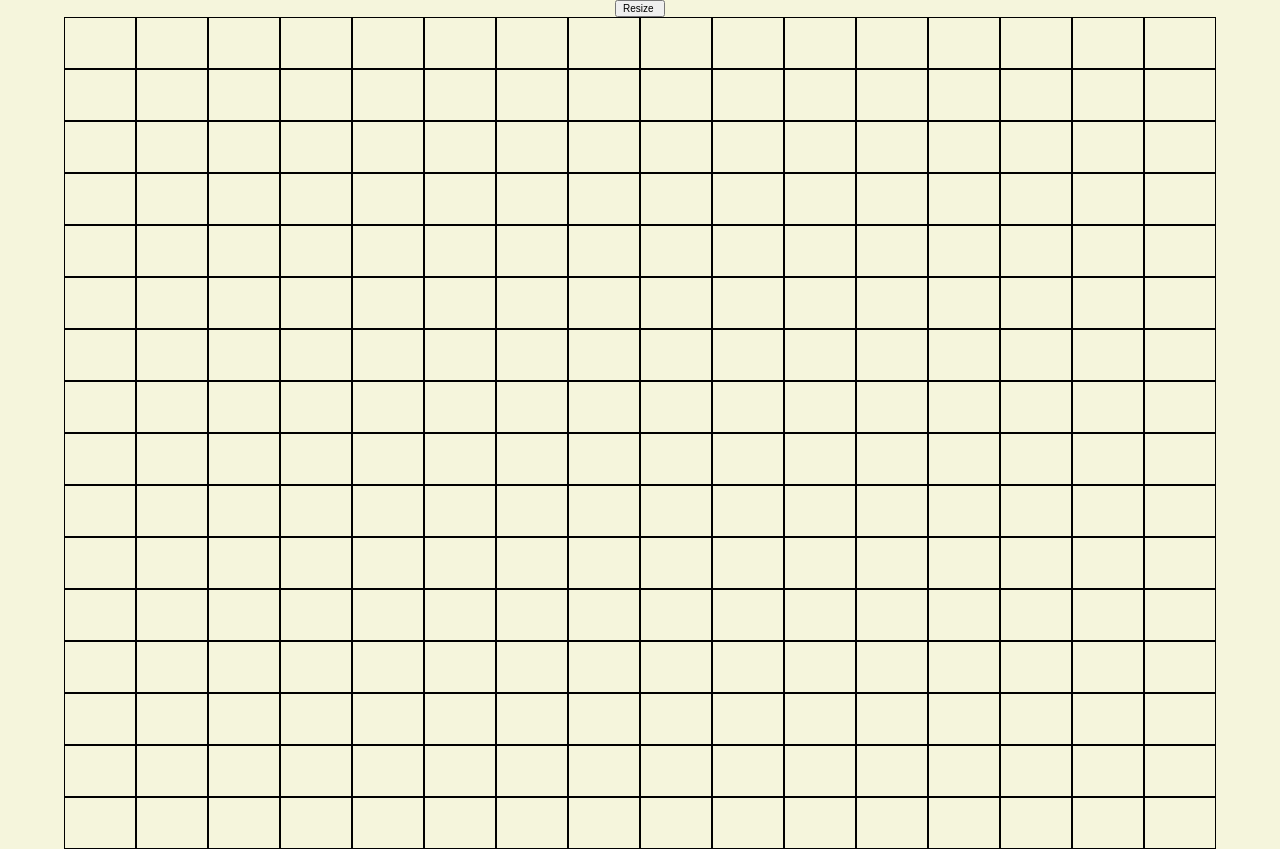
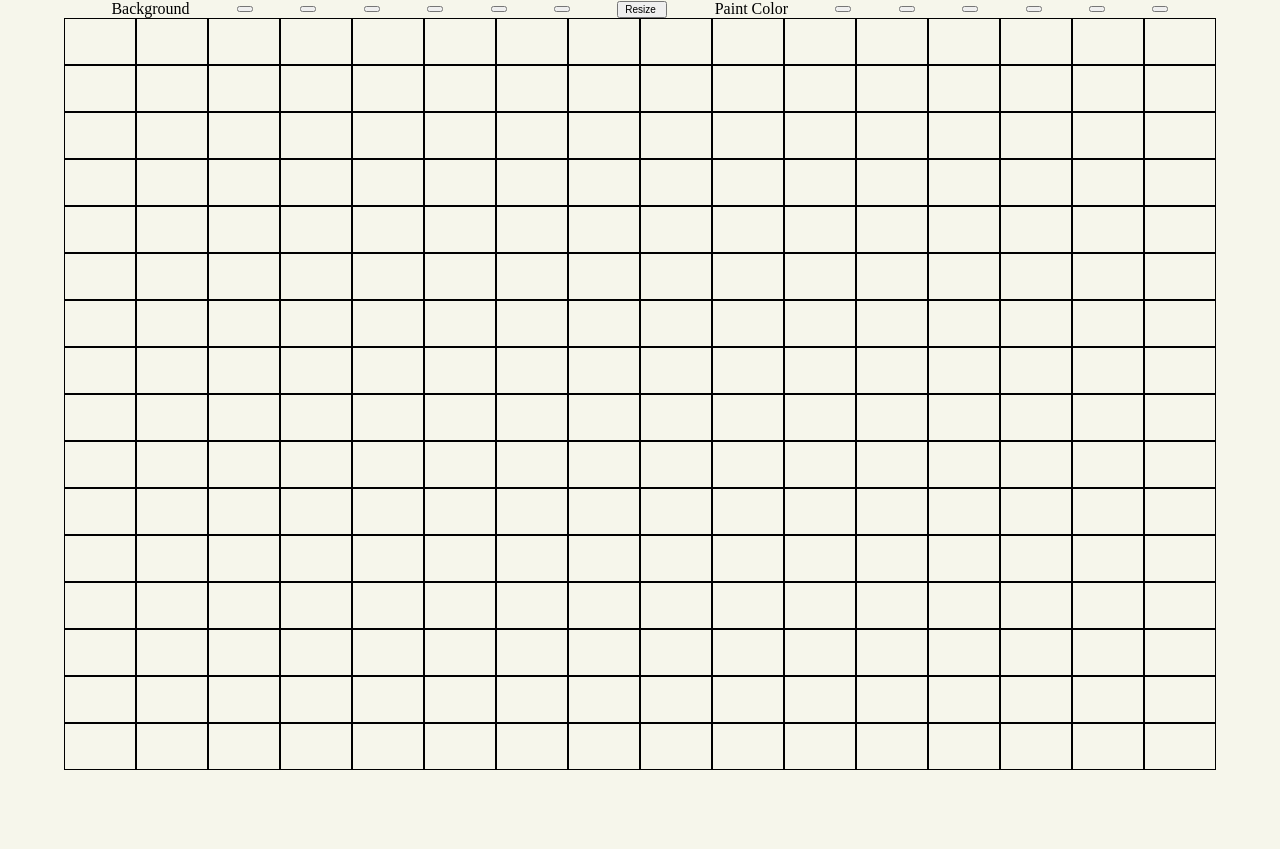
Before and after one commit to charlesvill/Etch-a-Sketch, a plain HTML site: page index.html in a window 1280 px wide. After the commit the page ends 800 px from the top, so only its background shows below. Drawn offline with Linux system fonts and the light colour scheme.

Commit message:
added html buttons and divs for changing the colors of background and the paint color. also fixed a bug with line spacing between rows relative to the sizing of the body.

```diff
--- a/index.html
+++ b/index.html
@@ -8,7 +8,24 @@
     <title>EtchaSketch</title>
 </head>
 <body>
-    <button class="sizeBtn">Resize</button>
+    <div class="btnContainer">
+        <div class="colorSelect">Background</div>
+        <button class="colorBtn"></button>
+        <button class="colorBtn"></button>
+        <button class="colorBtn"></button>
+        <button class="colorBtn"></button>
+        <button class="colorBtn"></button>
+        <button class="colorBtn"></button>
+
+        <button class="sizeBtn">Resize</button>
+        <div class="paintColor">Paint Color</div>
+        <button class="colorBtn"></button>
+        <button class="colorBtn"></button>
+        <button class="colorBtn"></button>
+        <button class="colorBtn"></button>
+        <button class="colorBtn"></button>
+        <button class="colorBtn"></button>
+    </div>
     <div class="containerDiv"></div>
     <script src="./script.js"></script>
 </body>
--- a/script.js
+++ b/script.js
@@ -1,3 +1,11 @@
+const viewHeight = 90;
+const viewWidth = 90;
+const colorBlue = "#d5d6ea";
+const colorwhite = "#f6f6eb";
+const colorBeige = "#f5d5cb";
+const colorGreen = "#d7ecd9";
+const colorLilac = "#f6ecf5";
+const colorYellow = "#fcf5c7";
 
 const resizeButton = document.querySelector(".sizeBtn");
 resizeButton.addEventListener("click", inputGridSize);
@@ -14,7 +22,7 @@ function generate_Grid(gridSize)
         const horizontalContainer = document.createElement("div");
         horizontalContainer.classList.add("horizontalContainer");
         //setting height in JS to dynamically adjust with resizing grid
-        horizontalContainer.style.height = 90/gridSize +"vh";
+        horizontalContainer.style.height = (viewHeight)/gridSize +"vh";
         containerDiv.appendChild(horizontalContainer);
 
 
@@ -22,8 +30,8 @@ function generate_Grid(gridSize)
             const gridElements = document.createElement("div");
             gridElements.classList.add("gridElements");
             //setting the dimensions in JS to dynamically adjust with resizing grid
-            gridElements.style.width = 100/gridSize + "vh";
-            gridElements.style.height = 100/gridSize + "vh";
+            gridElements.style.width = viewHeight/gridSize + "vh";
+            gridElements.style.height = viewHeight/gridSize + "vh";
             horizontalContainer.appendChild(gridElements);
         }
     }
--- a/style.css
+++ b/style.css
@@ -1,15 +1,30 @@
 
 body{
-    background-color: beige;
+    background-color: #f6f6eb;
     display:flex;
     flex-direction: column;
-    min-height: 100vh;
+    height: 100%;
     margin: 0;
     justify-content: center;
     align-items: center;
 
 }
+
+.btnContainer{
+    height: auto;
+    width: 90vw;
+    display: flex;
+    justify-content: space-evenly;
+    align-items: center;
+
+}
+.colorSelect{
+    height: auto;
+    display: flex;
+    justify-content: flex-start;
+}
 .sizeBtn{
+
     display: flex;
     align-self: center;
     font-size: 10px;
@@ -17,10 +32,15 @@ body{
     width:5em;
     text-align: center;
 }
+.paintColor{
+    display: flex;
+    justify-content: flex-end;
+    align-items: center;
+}
 .containerDiv{
 
     width: 90vw;
-    height: 60%;
+    height: auto;
     display: flex;
     flex:1;
     flex-direction: column;
@@ -33,7 +53,7 @@ body{
     flex:1;
     flex-direction: row;
     justify-self: center;
-    width:100%;
+
     /*height set in JS to dynamically adjust to resizing grid */
     }
 
```
